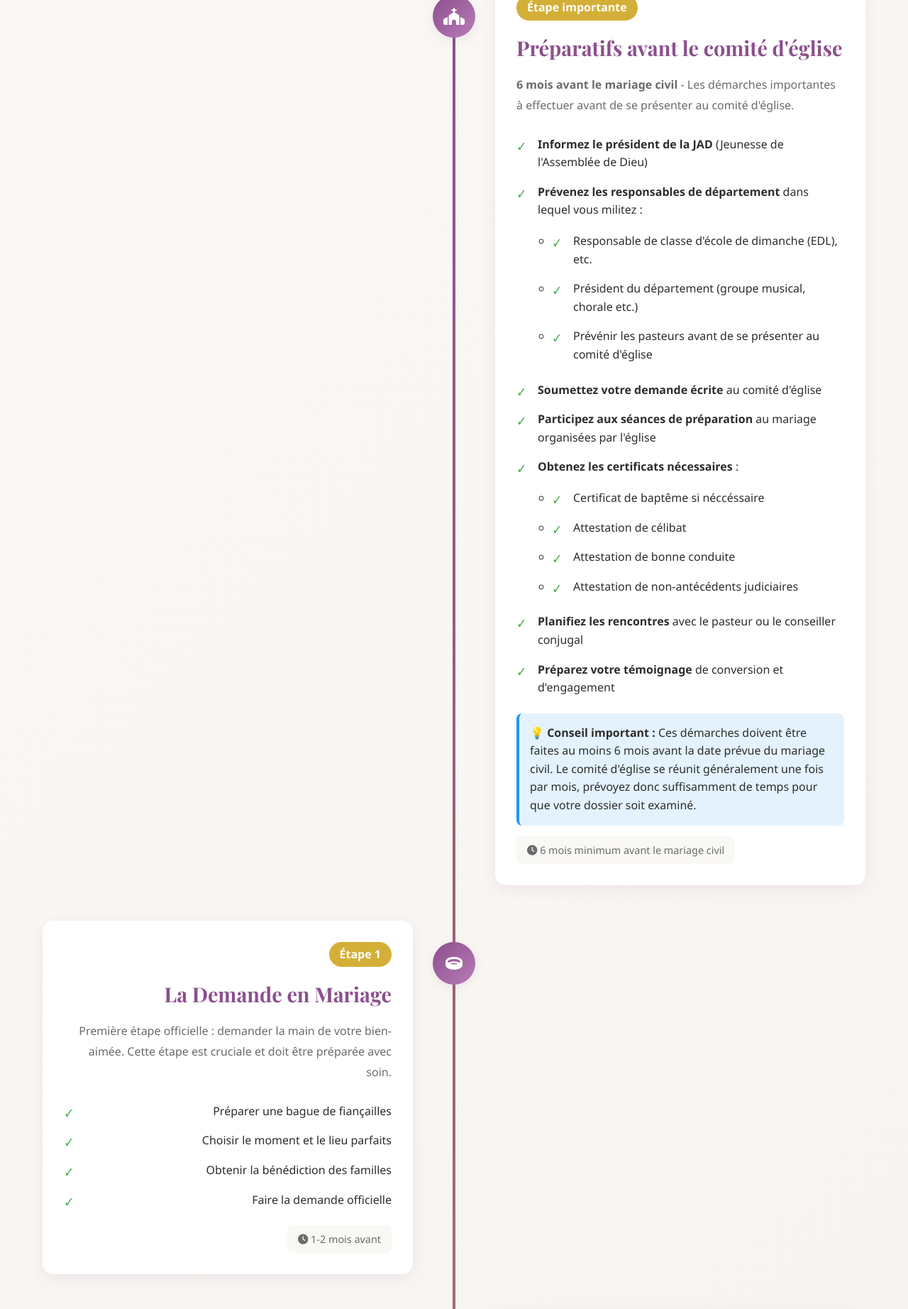
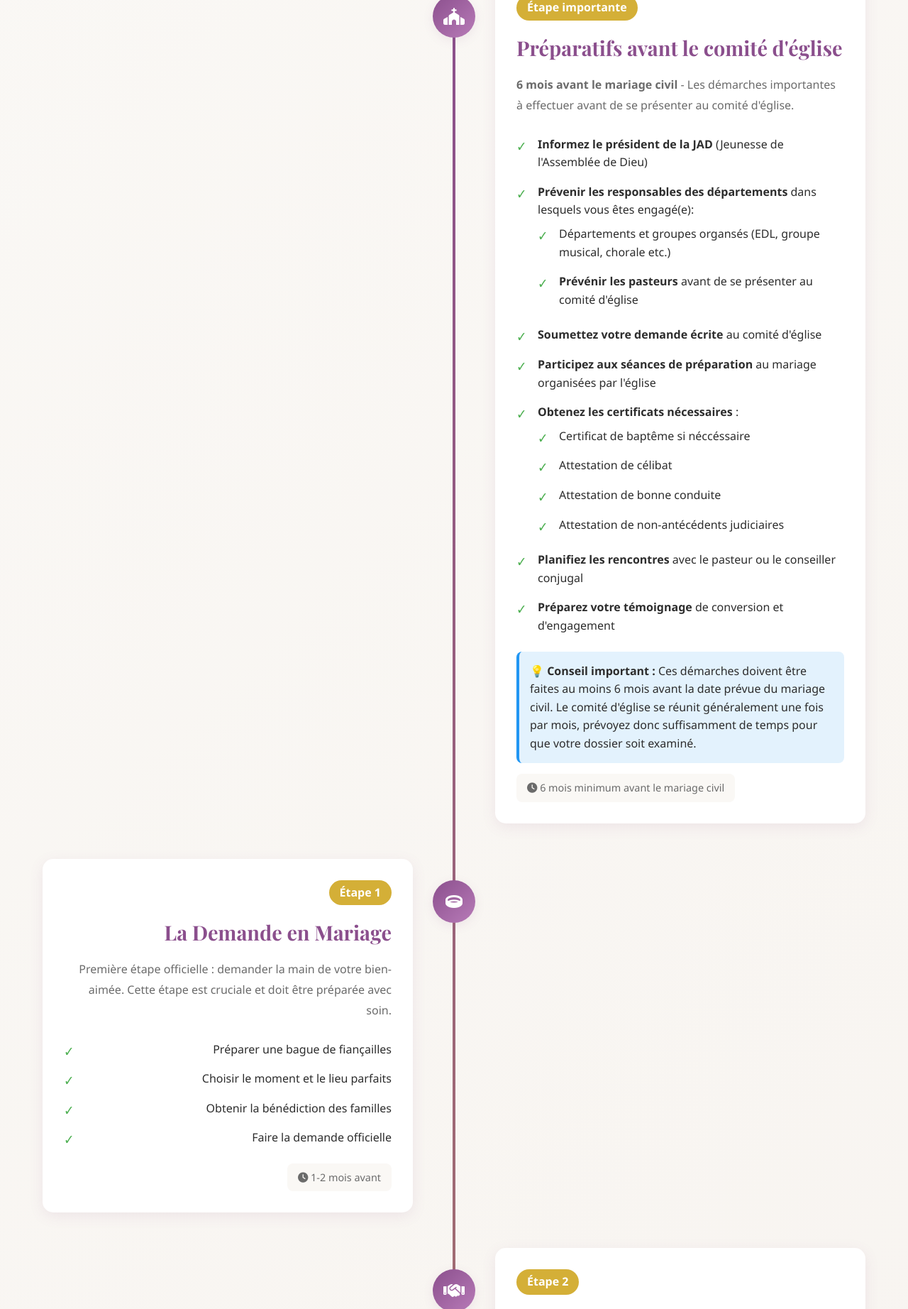
Before and after one commit to romaina229/Plateforme-budget-mariage, a PHP site: page /guide.php in a window 1280 px wide. Shown: the part 474-2318 px from the top of the page at 71% size. Run offline with PHP 8.4, Linux system fonts and the light colour scheme; data comes from the database, SQL or seed files in the repository; data that the repository does not hold is empty.

Commit message:
mise à jour guide

```diff
--- a/guide.php
+++ b/guide.php
@@ -219,17 +219,16 @@ $currentUser = $isLoggedIn ? AuthManager::getCurrentUser() : null;
                     </p>
                     <ul class="step-checklist">
                         <li><strong>Informez le président de la JAD</strong> (Jeunesse de l'Assemblée de Dieu)</li>
-                        <li><strong>Prévenez les responsables de département</strong> dans lequel vous militez :
-                            <ul style="margin-left: 20px; margin-top: 10px;">
-                                <li>Responsable de classe d'école de dimanche (EDL), etc.</li>
-                                <li>Président du département (groupe musical, chorale etc.)</li>
-                                <li>Prévénir les pasteurs avant de se présenter au comité d'église</li>
+                        <li><strong>Prévenir les responsables des départements</strong> dans lesquels vous êtes engagé(e):
+                            <ul class="step-checklist">
+                                <li>Départements et groupes organsés (EDL, groupe musical, chorale etc.)</li>
+                                <li><strong>Prévénir les pasteurs</strong> avant de se présenter au comité d'église</li>
                             </ul>
                         </li>
                         <li><strong>Soumettez votre demande écrite</strong> au comité d'église</li>
                         <li><strong>Participez aux séances de préparation</strong> au mariage organisées par l'église</li>
                         <li><strong>Obtenez les certificats nécessaires</strong> :
-                            <ul style="margin-left: 20px; margin-top: 10px;">
+                            <ul class="step-checklist">
                                 <li>Certificat de baptême si néccéssaire</li>
                                 <li>Attestation de célibat</li>
                                 <li>Attestation de bonne conduite</li>
```
